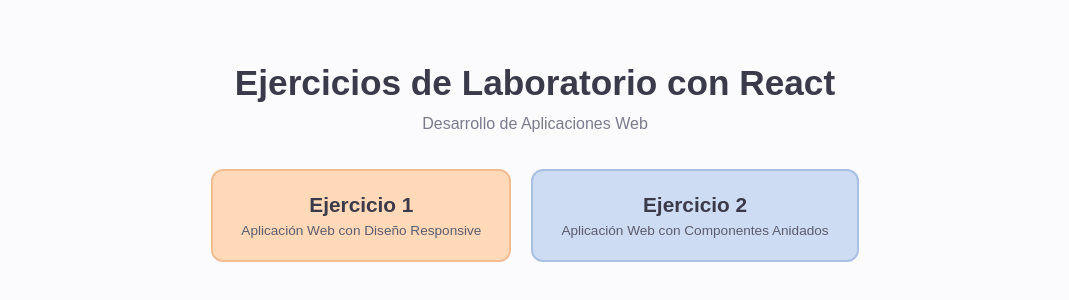
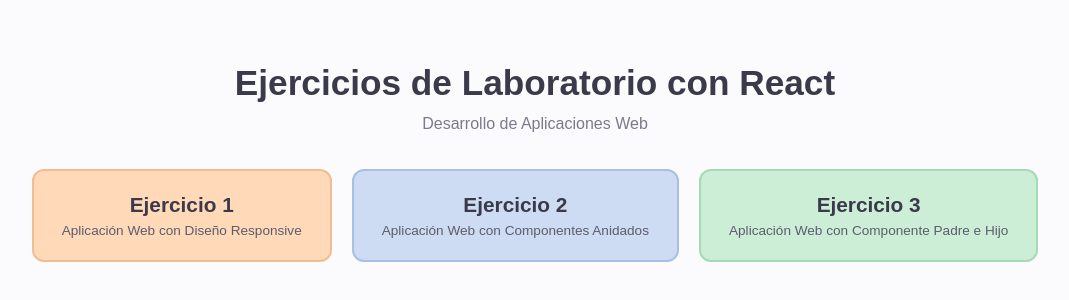
Before and after one commit to E5gar/Ejercicio01React, a React (Vite) app in the folder ejerciciosLabReact/: page / in a window 1280 px wide. Shown: the part 238-538 px from the top of the page, without its empty margins (105-1174 px from the left). Built offline with nearby package versions, Linux system fonts and the light colour scheme.

Commit message:
estilos boton 3

```diff
--- a/ejerciciosLabReact/src/App.css
+++ b/ejerciciosLabReact/src/App.css
@@ -24,6 +24,8 @@
 
 .inicio-botones {
   display: flex;
+  flex-wrap: wrap;
+  justify-content: center;
   gap: 20px;
 }
 
@@ -38,7 +40,10 @@
   font-size: 1.3rem;
   font-weight: bold;
   text-decoration: none;
-  transition: transform 0.2s, box-shadow 0.2s, border-color 0.2s;
+  transition:
+    transform 0.2s,
+    box-shadow 0.2s,
+    border-color 0.2s;
 }
 
 .boton span {
@@ -69,6 +74,14 @@
 .boton-2:hover {
   border-color: #8faed9;
 }
+.boton-3 {
+  background: #cdeed6;
+  border: 2px solid #a8d9b5;
+}
+
+.boton-3:hover {
+  border-color: #82c493;
+}
 
 @media (max-width: 600px) {
   .inicio-botones {
--- a/ejerciciosLabReact/src/App.jsx
+++ b/ejerciciosLabReact/src/App.jsx
@@ -1,6 +1,7 @@
 import { Routes, Route, Link } from 'react-router-dom';
 import Ejercicio1 from './ejercicio1/Ejercicio1.jsx';
 import Ejercicio2 from './ejercicio2/Ejercicio2.jsx';
+import Ejercicio3 from './ejercicio3/Ejercicio3.jsx';
 import './App.css';
 
 function Inicio() {
@@ -17,6 +18,9 @@
         <Link to="/ejercicio2" className="boton boton-2">
           Ejercicio 2<span>Aplicación Web con Componentes Anidados</span>
         </Link>
+        <Link to="/ejercicio3" className="boton boton-3">
+          Ejercicio 3<span>Aplicación Web con Componente Padre e Hijo</span>
+        </Link>
       </div>
     </div>
   );
@@ -28,6 +32,7 @@
       <Route path="/" element={<Inicio />} />
       <Route path="/ejercicio1" element={<Ejercicio1 />} />
       <Route path="/ejercicio2" element={<Ejercicio2 />} />
+      <Route path="/ejercicio3" element={<Ejercicio3 />} />
     </Routes>
   );
 }
--- a/ejerciciosLabReact/src/ejercicio3/Ejercicio3.jsx
+++ b/ejerciciosLabReact/src/ejercicio3/Ejercicio3.jsx
@@ -5,7 +5,7 @@
 function Ejercicio3() {
   return (
     <div className="ej3">
-      <Link to="/" className="ej3-volver">← Volver al inicio</Link>
+      <Link to="/" className="ej3-volver">Regresar al Menú</Link>
       <Padre />
     </div>
   )
```
